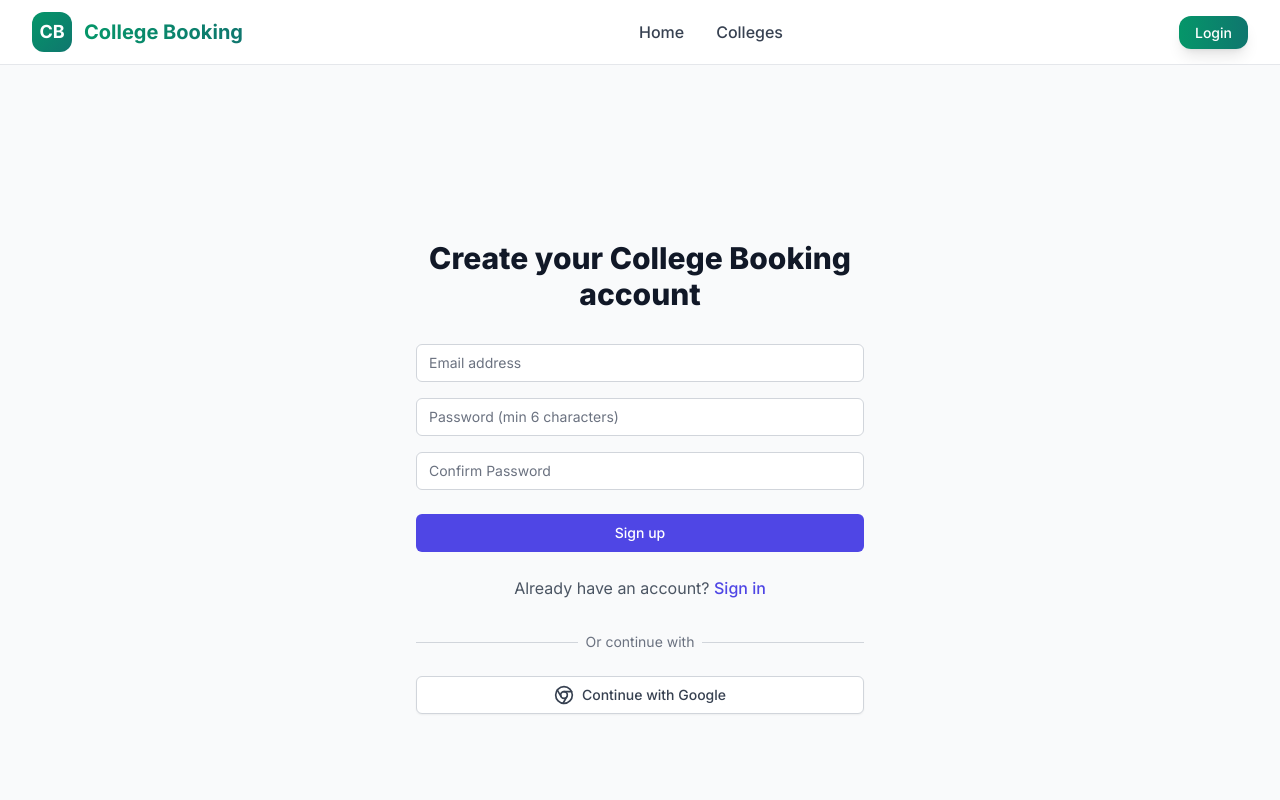
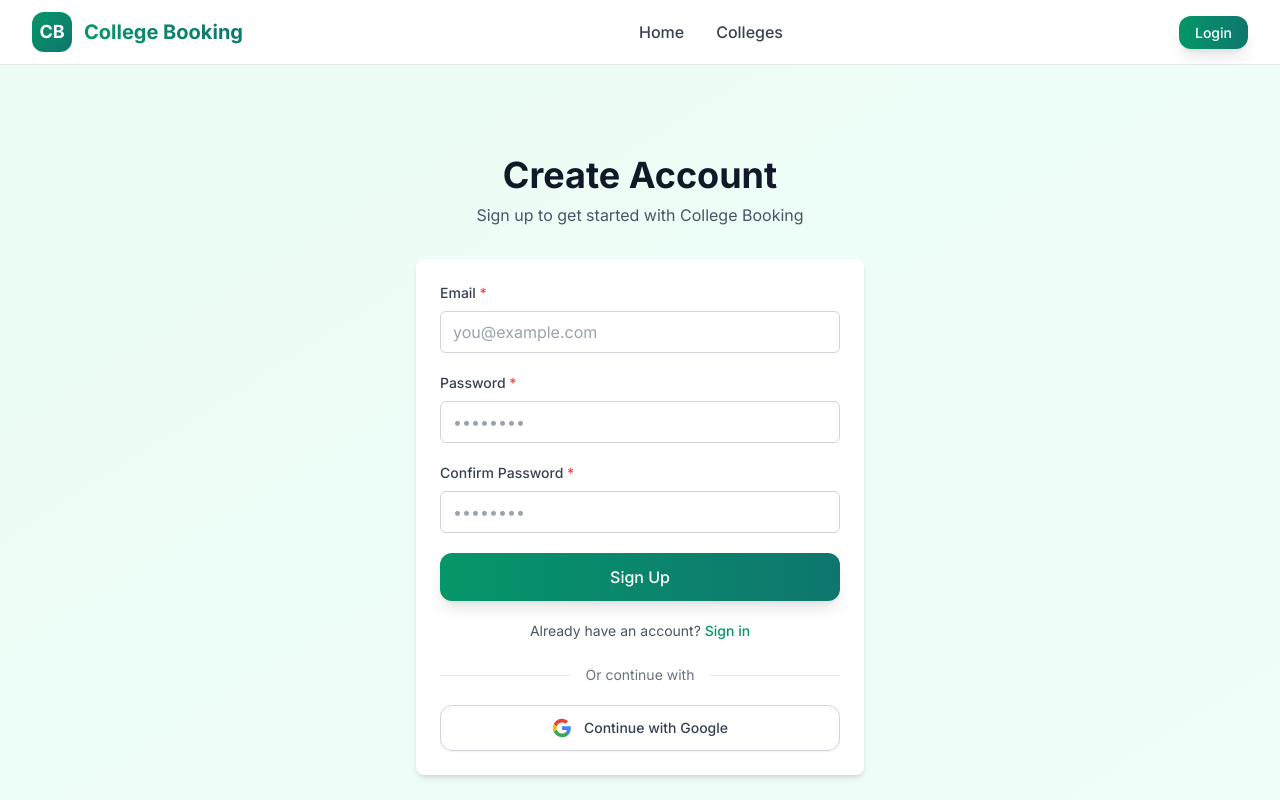
Before and after one commit to sheikhlimon/college-booking-app, a React (Vite) app in the folder client/: page /register in a window 1280 px wide. Shown: the top 800 px of the page. Built offline with nearby package versions, Linux system fonts and the light colour scheme; no server answers.

Commit message:
feat: redesign auth pages with validation

```diff
--- a/client/src/components/shared/FormField.tsx
+++ b/client/src/components/shared/FormField.tsx
@@ -8,6 +8,7 @@ interface FormFieldProps {
   value?: string;
   onChange?: (e: React.ChangeEvent<HTMLInputElement>) => void;
   disabled?: boolean;
+  error?: string;
 }
 
 const FormField: React.FC<FormFieldProps> = ({
@@ -19,7 +20,8 @@ const FormField: React.FC<FormFieldProps> = ({
   className = '',
   value,
   onChange,
-  disabled = false
+  disabled = false,
+  error
 }) => {
   return (
     <div className={className}>
@@ -34,9 +36,14 @@ const FormField: React.FC<FormFieldProps> = ({
         value={value}
         onChange={onChange}
         disabled={disabled}
-        className="w-full px-3 py-2 border border-gray-300 rounded-md focus:outline-none focus:ring-2 focus:ring-emerald-500 disabled:bg-gray-100 disabled:text-gray-500"
+        className={`w-full px-3 py-2 border rounded-md focus:outline-none focus:ring-2 disabled:bg-gray-100 disabled:text-gray-500 ${
+          error
+            ? 'border-red-300 focus:ring-red-500 focus:border-red-500'
+            : 'border-gray-300 focus:ring-emerald-500 focus:border-emerald-500'
+        }`}
         placeholder={placeholder}
       />
+      {error && <p className="mt-1 text-sm text-red-600">{error}</p>}
     </div>
   );
 };
--- /dev/null
+++ b/client/src/components/shared/GoogleIconButton.tsx
@@ -0,0 +1,28 @@
+import React from 'react';
+
+interface GoogleIconButtonProps {
+  onClick: () => void;
+  disabled?: boolean;
+  loading?: boolean;
+}
+
+const GoogleIconButton: React.FC<GoogleIconButtonProps> = ({ onClick, disabled = false, loading = false }) => {
+  return (
+    <button
+      type="button"
+      onClick={onClick}
+      disabled={disabled || loading}
+      className="w-full flex justify-center items-center gap-3 py-3 px-4 border border-gray-300 rounded-xl shadow-sm text-sm font-medium text-gray-700 bg-white hover:bg-gray-50 focus:outline-none focus:ring-2 focus:ring-offset-2 focus:ring-emerald-500 disabled:opacity-50 transition-all"
+    >
+      <svg className="w-5 h-5" viewBox="0 0 24 24">
+        <path fill="#4285F4" d="M22.56 12.25c0-.78-.07-1.53-.2-2.25H12v4.26h5.92c-.26 1.37-1.04 2.53-2.21 3.31v2.77h3.57c2.08-1.92 3.28-4.74 3.28-8.09z"/>
+        <path fill="#34A853" d="M12 23c2.97 0 5.46-.98 7.28-2.66l-3.57-2.77c-.98.66-2.23 1.06-3.71 1.06-2.86 0-5.29-1.93-6.16-4.53H2.18v2.84C3.99 20.53 7.7 23 12 23z"/>
+        <path fill="#FBBC05" d="M5.84 14.09c-.22-.66-.35-1.36-.35-2.09s.13-1.43.35-2.09V7.07H2.18C1.43 8.55 1 10.22 1 12s.43 3.45 1.18 4.93l2.85-2.22.81-.62z"/>
+        <path fill="#EA4335" d="M12 5.38c1.62 0 3.06.56 4.21 1.64l3.15-3.15C17.45 2.09 14.97 1 12 1 7.7 1 3.99 3.47 2.18 7.07l3.66 2.84c.87-2.6 3.3-4.53 6.16-4.53z"/>
+      </svg>
+      Continue with Google
+    </button>
+  );
+};
+
+export default GoogleIconButton;
--- a/client/src/pages/Login.tsx
+++ b/client/src/pages/Login.tsx
@@ -1,7 +1,11 @@
 import React, { useState, useEffect } from 'react';
 import { useAuth } from '../hooks/useAuth';
-import { useNavigate } from 'react-router-dom';
+import { useNavigate, Link } from 'react-router-dom';
 import AlertMessage from '../components/shared/AlertMessage';
+import Card from '../components/shared/Card';
+import FormField from '../components/shared/FormField';
+import Button from '../components/Button';
+import GoogleIconButton from '../components/shared/GoogleIconButton';
 
 const Login: React.FC = () => {
   const [email, setEmail] = useState('');
@@ -9,27 +13,51 @@ const Login: React.FC = () => {
   const [loading, setLoading] = useState(false);
   const [error, setError] = useState('');
   const [success, setSuccess] = useState('');
+  const [fieldErrors, setFieldErrors] = useState<{ email?: string; password?: string }>({});
   const { login, loginWithGoogle, resetPassword, user } = useAuth();
   const navigate = useNavigate();
 
-  // Redirect if already logged in
   useEffect(() => {
-    if (user) {
-      navigate('/');
+    if (user) navigate('/');
+  }, [user, navigate]);
+
+  const validateForm = () => {
+    const errors: { email?: string; password?: string } = {};
+
+    if (!email) {
+      errors.email = 'Email is required';
+    } else if (!/^[^\s@]+@[^\s@]+\.[^\s@]+$/.test(email)) {
+      errors.email = 'Invalid email format';
     }
-  }, [user, navigate]);
+
+    if (!password) {
+      errors.password = 'Password is required';
+    }
+
+    setFieldErrors(errors);
+    return Object.keys(errors).length === 0;
+  };
 
   const handleSubmit = async (e: React.FormEvent) => {
     e.preventDefault();
+
+    if (!validateForm()) return;
+
     setLoading(true);
     setError('');
+    setFieldErrors({});
 
     try {
       await login(email, password);
-      // Login successful - useEffect will handle redirect
     } catch (error) {
-      const errorMessage = error instanceof Error ? error.message : 'An error occurred';
-      setError(errorMessage);
+      const message = error instanceof Error ? error.message : 'An error occurred';
+      if (message.includes('invalid-credential') || message.includes('wrong')) {
+        setFieldErrors({ password: 'Invalid email or password' });
+      } else if (message.includes('user-not-found')) {
+        setFieldErrors({ email: 'No account found with this email' });
+      } else {
+        setError(message);
+      }
     } finally {
       setLoading(false);
     }
@@ -38,13 +66,10 @@ const Login: React.FC = () => {
   const handleGoogleLogin = async () => {
     setLoading(true);
     setError('');
-
     try {
       await loginWithGoogle();
-      // Google login successful - useEffect will handle redirect
     } catch (error) {
-      const errorMessage = error instanceof Error ? error.message : 'An error occurred';
-      setError(errorMessage);
+      setError(error instanceof Error ? error.message : 'An error occurred');
     } finally {
       setLoading(false);
     }
@@ -55,120 +80,91 @@ const Login: React.FC = () => {
       setError('Please enter your email address first');
       return;
     }
-
     setLoading(true);
     setError('');
-
     try {
       await resetPassword(email);
       setSuccess('Password reset email sent! Check your inbox.');
     } catch (error) {
-      const errorMessage = error instanceof Error ? error.message : 'An error occurred';
-      setError(errorMessage);
+      setError(error instanceof Error ? error.message : 'An error occurred');
     } finally {
       setLoading(false);
     }
   };
 
   return (
-    <div className="min-h-screen flex items-center justify-center bg-gray-50">
-      <div className="max-w-md w-full space-y-8">
-        <div>
-          <h2 className="mt-6 text-center text-3xl font-extrabold text-gray-900">
-            Sign in to College Booking
-          </h2>
+    <div className="min-h-screen flex items-center justify-center bg-gradient-to-br from-emerald-50 to-teal-50 px-4">
+      <div className="max-w-md w-full">
+        <div className="text-center mb-8">
+          <h1 className="text-4xl font-bold text-gray-900 mb-2">Welcome Back</h1>
+          <p className="text-gray-600">Sign in to continue to College Booking</p>
         </div>
 
-        <form className="mt-8 space-y-6" onSubmit={handleSubmit}>
+        <Card>
           {error && <AlertMessage type="error" message={error} />}
           {success && <AlertMessage type="success" message={success} />}
 
-          <div className="rounded-md shadow-sm -space-y-px">
-            <div>
-              <input
-                id="email"
+          <form onSubmit={handleSubmit} className="space-y-5">
+            <FormField
+              label="Email"
               name="email"
               type="email"
+              placeholder="you@example.com"
               required
-                className="relative block w-full px-3 py-2 border border-gray-300 placeholder-gray-500 text-gray-900 rounded-t-md focus:outline-none focus:ring-indigo-500 focus:border-indigo-500 focus:z-10 sm:text-sm"
-                placeholder="Email address"
               value={email}
               onChange={(e) => setEmail(e.target.value)}
+              error={fieldErrors.email}
             />
-            </div>
-            <div>
-              <input
-                id="password"
+
+            <FormField
+              label="Password"
               name="password"
               type="password"
+              placeholder="••••••••"
               required
-                className="relative block w-full px-3 py-2 border border-gray-300 placeholder-gray-500 text-gray-900 rounded-b-md focus:outline-none focus:ring-indigo-500 focus:border-indigo-500 focus:z-10 sm:text-sm"
-                placeholder="Password"
               value={password}
               onChange={(e) => setPassword(e.target.value)}
+              error={fieldErrors.password}
             />
-            </div>
-          </div>
 
-          <div className="flex items-center justify-between">
-            <div className="text-sm">
+            <div className="flex justify-end">
               <button
                 type="button"
                 onClick={handlePasswordReset}
                 disabled={loading}
-                className="font-medium text-indigo-600 hover:text-indigo-500 disabled:opacity-50"
+                className="text-sm font-medium text-emerald-600 hover:text-emerald-700 disabled:opacity-50"
               >
-                Forgot your password?
+                Forgot password?
               </button>
+            </div>
+
+            <Button type="submit" disabled={loading} className="w-full">
+              {loading ? 'Signing in...' : 'Sign In'}
+            </Button>
+
+            <div className="text-center text-sm text-gray-600">
+              Don't have an account?{' '}
+              <Link to="/register" className="font-medium text-emerald-600 hover:text-emerald-700">
+                Sign up
+              </Link>
+            </div>
+          </form>
+
+          <div className="mt-6">
+            <div className="relative">
+              <div className="absolute inset-0 flex items-center">
+                <div className="w-full border-t border-gray-200" />
+              </div>
+              <div className="relative flex justify-center text-sm">
+                <span className="px-4 bg-white text-gray-500">Or continue with</span>
               </div>
             </div>
 
-          <div>
-            <button
-              type="submit"
-              disabled={loading}
-              className="group relative w-full flex justify-center py-2 px-4 border border-transparent text-sm font-medium rounded-md text-white bg-indigo-600 hover:bg-indigo-700 focus:outline-none focus:ring-2 focus:ring-offset-2 focus:ring-indigo-500 disabled:opacity-50"
-            >
-              {loading ? 'Signing in...' : 'Sign in'}
-            </button>
-          </div>
-
-          <div className="text-center">
-            <span className="text-gray-600">Don't have an account? </span>
-            <a href="/register" className="font-medium text-indigo-600 hover:text-indigo-500">
-              Sign up
-            </a>
-          </div>
-        </form>
-
-        {/* Google Login - We'll implement this next */}
-        <div className="mt-6">
-          <div className="relative">
-            <div className="absolute inset-0 flex items-center">
-              <div className="w-full border-t border-gray-300" />
-            </div>
-            <div className="relative flex justify-center text-sm">
-              <span className="px-2 bg-gray-50 text-gray-500">Or continue with</span>
+            <div className="mt-5">
+              <GoogleIconButton onClick={handleGoogleLogin} disabled={loading} loading={loading} />
             </div>
           </div>
-
-          <div className="mt-6">
-            <button
-              type="button"
-              onClick={handleGoogleLogin}
-              disabled={loading}
-              className="w-full flex justify-center py-2 px-4 border border-gray-300 rounded-md shadow-sm text-sm font-medium text-gray-700 bg-white hover:bg-gray-50 disabled:opacity-50"
-            >
-              <svg className="w-5 h-5 mr-2" viewBox="0 0 24 24">
-                <path fill="#4285F4" d="M22.56 12.25c0-.78-.07-1.53-.2-2.25H12v4.26h5.92c-.26 1.37-1.04 2.53-2.21 3.31v2.77h3.57c2.08-1.92 3.28-4.74 3.28-8.09z"/>
-                <path fill="#34A853" d="M12 23c2.97 0 5.46-.98 7.28-2.66l-3.57-2.77c-.98.66-2.23 1.06-3.71 1.06-2.86 0-5.29-1.93-6.16-4.53H2.18v2.84C3.99 20.53 7.7 23 12 23z"/>
-                <path fill="#FBBC05" d="M5.84 14.09c-.22-.66-.35-1.36-.35-2.09s.13-1.43.35-2.09V7.07H2.18C1.43 8.55 1 10.22 1 12s.43 3.45 1.18 4.93l2.85-2.22.81-.62z"/>
-                <path fill="#EA4335" d="M12 5.38c1.62 0 3.06.56 4.21 1.64l3.15-3.15C17.45 2.09 14.97 1 12 1 7.7 1 3.99 3.47 2.18 7.07l3.66 2.84c.87-2.6 3.3-4.53 6.16-4.53z"/>
-              </svg>
-              Continue with Google
-            </button>
-          </div>
-        </div>
+        </Card>
       </div>
     </div>
   );
--- a/client/src/pages/Register.tsx
+++ b/client/src/pages/Register.tsx
@@ -1,8 +1,11 @@
 import React, { useState, useEffect } from 'react';
 import { useAuth } from '../hooks/useAuth';
-import { useNavigate } from 'react-router-dom';
-import { Chrome } from 'lucide-react';
+import { useNavigate, Link } from 'react-router-dom';
 import AlertMessage from '../components/shared/AlertMessage';
+import Card from '../components/shared/Card';
+import FormField from '../components/shared/FormField';
+import Button from '../components/Button';
+import GoogleIconButton from '../components/shared/GoogleIconButton';
 
 const Register: React.FC = () => {
   const [email, setEmail] = useState('');
@@ -11,41 +14,66 @@ const Register: React.FC = () => {
   const [loading, setLoading] = useState(false);
   const [error, setError] = useState('');
   const [success, setSuccess] = useState('');
+  const [fieldErrors, setFieldErrors] = useState<{
+    email?: string;
+    password?: string;
+    confirmPassword?: string;
+  }>({});
   const { register, loginWithGoogle, user } = useAuth();
   const navigate = useNavigate();
 
-  // Redirect if already logged in
   useEffect(() => {
-    if (user) {
-      navigate('/');
+    if (user) navigate('/');
+  }, [user, navigate]);
+
+  const validateForm = () => {
+    const errors: { email?: string; password?: string; confirmPassword?: string } = {};
+
+    if (!email) {
+      errors.email = 'Email is required';
+    } else if (!/^[^\s@]+@[^\s@]+\.[^\s@]+$/.test(email)) {
+      errors.email = 'Invalid email format';
     }
-  }, [user, navigate]);
+
+    if (!password) {
+      errors.password = 'Password is required';
+    } else if (password.length < 6) {
+      errors.password = 'Password must be at least 6 characters';
+    }
+
+    if (!confirmPassword) {
+      errors.confirmPassword = 'Please confirm your password';
+    } else if (password !== confirmPassword) {
+      errors.confirmPassword = 'Passwords do not match';
+    }
+
+    setFieldErrors(errors);
+    return Object.keys(errors).length === 0;
+  };
 
   const handleSubmit = async (e: React.FormEvent) => {
     e.preventDefault();
+
+    if (!validateForm()) return;
+
     setLoading(true);
     setError('');
-
-    // Password validation
-    if (password.length < 6) {
-      setError('Password must be at least 6 characters long');
-      setLoading(false);
-      return;
-    }
-
-    if (password !== confirmPassword) {
-      setError('Passwords do not match');
-      setLoading(false);
-      return;
-    }
+    setFieldErrors({});
 
     try {
       await register(email, password);
-      setSuccess('Registration successful! Redirecting to home...');
-      // Registration successful - useEffect will handle redirect
+      setSuccess('Registration successful! Redirecting...');
     } catch (error) {
-      const errorMessage = error instanceof Error ? error.message : 'An error occurred';
-      setError(errorMessage);
+      const message = error instanceof Error ? error.message : 'An error occurred';
+      if (message.includes('email-already-in-use')) {
+        setFieldErrors({ email: 'An account with this email already exists' });
+      } else if (message.includes('weak-password')) {
+        setFieldErrors({ password: 'Password is too weak' });
+      } else if (message.includes('invalid-email')) {
+        setFieldErrors({ email: 'Invalid email address' });
+      } else {
+        setError(message);
+      }
     } finally {
       setLoading(false);
     }
@@ -54,113 +82,88 @@ const Register: React.FC = () => {
   const handleGoogleRegister = async () => {
     setLoading(true);
     setError('');
-
     try {
       await loginWithGoogle();
-      // Google registration successful - useEffect will handle redirect
     } catch (error) {
-      const errorMessage = error instanceof Error ? error.message : 'An error occurred';
-      setError(errorMessage);
+      setError(error instanceof Error ? error.message : 'An error occurred');
     } finally {
       setLoading(false);
     }
   };
 
   return (
-    <div className="min-h-screen flex items-center justify-center bg-gray-50">
-      <div className="max-w-md w-full space-y-8">
-        <div>
-          <h2 className="mt-6 text-center text-3xl font-extrabold text-gray-900">
-            Create your College Booking account
-          </h2>
+    <div className="min-h-screen flex items-center justify-center bg-gradient-to-br from-emerald-50 to-teal-50 px-4">
+      <div className="max-w-md w-full">
+        <div className="text-center mb-8">
+          <h1 className="text-4xl font-bold text-gray-900 mb-2">Create Account</h1>
+          <p className="text-gray-600">Sign up to get started with College Booking</p>
         </div>
 
-        <form className="mt-8 space-y-6" onSubmit={handleSubmit}>
+        <Card>
           {error && <AlertMessage type="error" message={error} />}
           {success && <AlertMessage type="success" message={success} />}
 
-          <div className="space-y-4">
-            <div>
-              <input
-                id="email"
+          <form onSubmit={handleSubmit} className="space-y-5">
+            <FormField
+              label="Email"
               name="email"
               type="email"
+              placeholder="you@example.com"
               required
-                className="relative block w-full px-3 py-2 border border-gray-300 placeholder-gray-500 text-gray-900 rounded-md focus:outline-none focus:ring-indigo-500 focus:border-indigo-500 sm:text-sm"
-                placeholder="Email address"
               value={email}
               onChange={(e) => setEmail(e.target.value)}
+              error={fieldErrors.email}
             />
-            </div>
 
-            <div>
-              <input
-                id="password"
+            <FormField
+              label="Password"
               name="password"
               type="password"
+              placeholder="••••••••"
               required
-                className="relative block w-full px-3 py-2 border border-gray-300 placeholder-gray-500 text-gray-900 rounded-md focus:outline-none focus:ring-indigo-500 focus:border-indigo-500 sm:text-sm"
-                placeholder="Password (min 6 characters)"
               value={password}
               onChange={(e) => setPassword(e.target.value)}
+              error={fieldErrors.password}
             />
-            </div>
 
-            <div>
-              <input
-                id="confirmPassword"
+            <FormField
+              label="Confirm Password"
               name="confirmPassword"
               type="password"
+              placeholder="••••••••"
               required
-                className="relative block w-full px-3 py-2 border border-gray-300 placeholder-gray-500 text-gray-900 rounded-md focus:outline-none focus:ring-indigo-500 focus:border-indigo-500 sm:text-sm"
-                placeholder="Confirm Password"
               value={confirmPassword}
               onChange={(e) => setConfirmPassword(e.target.value)}
+              error={fieldErrors.confirmPassword}
             />
+
+            <Button type="submit" disabled={loading} className="w-full">
+              {loading ? 'Creating account...' : 'Sign Up'}
+            </Button>
+
+            <div className="text-center text-sm text-gray-600">
+              Already have an account?{' '}
+              <Link to="/login" className="font-medium text-emerald-600 hover:text-emerald-700">
+                Sign in
+              </Link>
+            </div>
+          </form>
+
+          <div className="mt-6">
+            <div className="relative">
+              <div className="absolute inset-0 flex items-center">
+                <div className="w-full border-t border-gray-200" />
+              </div>
+              <div className="relative flex justify-center text-sm">
+                <span className="px-4 bg-white text-gray-500">Or continue with</span>
               </div>
             </div>
 
-          <div>
-            <button
-              type="submit"
-              disabled={loading}
-              className="group relative w-full flex justify-center py-2 px-4 border border-transparent text-sm font-medium rounded-md text-white bg-indigo-600 hover:bg-indigo-700 focus:outline-none focus:ring-2 focus:ring-offset-2 focus:ring-indigo-500 disabled:opacity-50"
-            >
-              {loading ? 'Creating account...' : 'Sign up'}
-            </button>
-          </div>
-
-          <div className="text-center">
-            <span className="text-gray-600">Already have an account? </span>
-            <a href="/login" className="font-medium text-indigo-600 hover:text-indigo-500">
-              Sign in
-            </a>
-          </div>
-        </form>
-
-        {/* Google Registration - We'll implement this next */}
-        <div className="mt-6">
-          <div className="relative">
-            <div className="absolute inset-0 flex items-center">
-              <div className="w-full border-t border-gray-300" />
-            </div>
-            <div className="relative flex justify-center text-sm">
-              <span className="px-2 bg-gray-50 text-gray-500">Or continue with</span>
+            <div className="mt-5">
+              <GoogleIconButton onClick={handleGoogleRegister} disabled={loading} loading={loading} />
             </div>
           </div>
-
-          <div className="mt-6">
-            <button
-              type="button"
-              onClick={handleGoogleRegister}
-              disabled={loading}
-              className="w-full flex justify-center items-center gap-2 py-2 px-4 border border-gray-300 rounded-md shadow-sm text-sm font-medium text-gray-700 bg-white hover:bg-gray-50 disabled:opacity-50"
-            >
-              <Chrome className="w-5 h-5" />
-              Continue with Google
-            </button>
-          </div>
-        </div>
+        </Card>
       </div>
     </div>
   );
```
Lines whose indentation alone changed are shown as unchanged.
